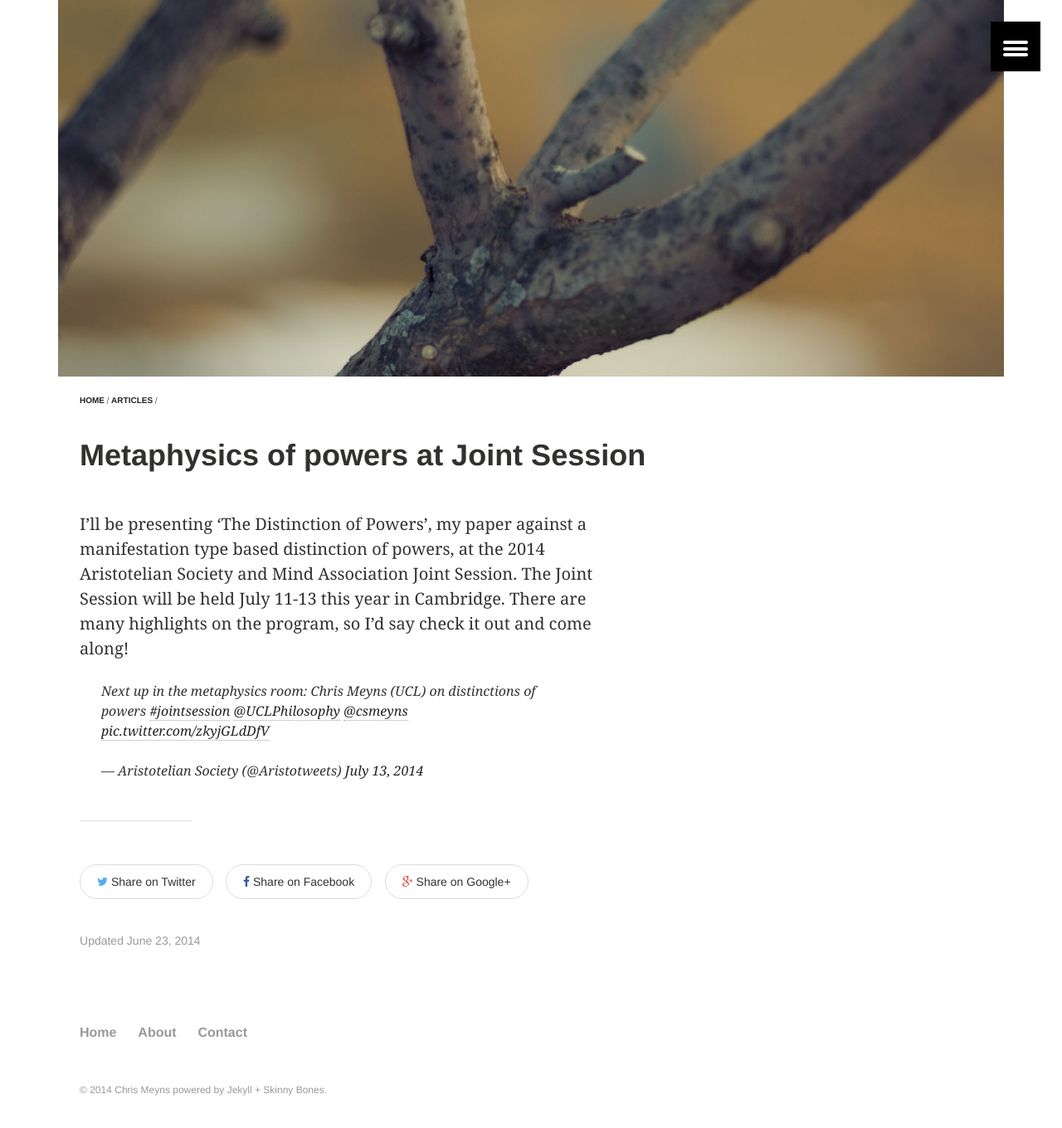
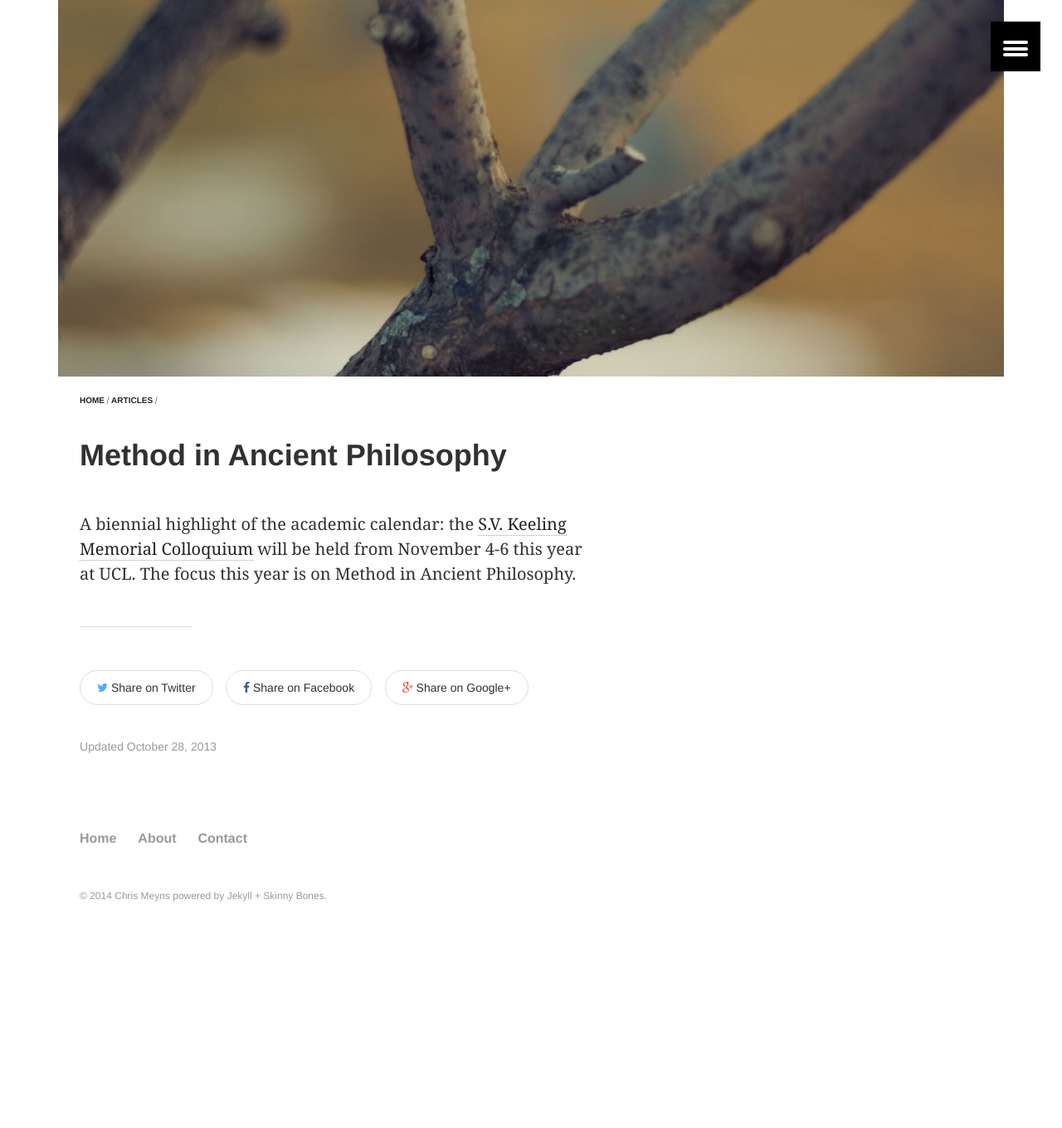
Before and after one commit to msteenhagen/csmeyns.github.io, a Jekyll site: the page built from _posts/articles/2013-10-28-ancientmethod.md, in a window 1280 px wide and 1400 px high, scrolled down 228 px. Shown: the top 1360 px of the window at 83% size. Built offline with Jekyll 4.4.1, drawn with Linux system fonts in a browser that asks for light colours; comment, search, counter and statistics services are not loaded; after the commit the page ends 1394 px from its top, so only the background shows below that.

Commit message:
keeling 2013

```diff
--- a/_posts/articles/2013-10-28-ancientmethod.md
+++ b/_posts/articles/2013-10-28-ancientmethod.md
@@ -1,19 +1,16 @@
 ---
 layout: article
-title: Metaphysics of powers at Joint Session
-date: 2014-06-23T16:19:16-04:00
+title: Method in Ancient Philosophy
+date: 2013-10-28T16:19:16-04:00
 ads: false
 modified:
 categories: articles
-excerpt: I’ll be presenting ‘The Distinction of Powers’, my paper against a manifestation type based distinction of powers, at the 2014 Aristotelian Society and Mind Association Joint Session.
-tags: []
+excerpt: "The biennial Keeling colloquium focuses on Method in Ancient Philosophy."
+tags: [Keeling, ancient philosophy, method, conferences]
 image:
   feature: branch-1600x800.jpg
   teaser: joint.jpg
   thumb:
 ---
 
-I’ll be presenting ‘The Distinction of Powers’, my paper against a manifestation type based distinction of powers, at the 2014 Aristotelian Society and Mind Association Joint Session. The Joint Session will be held July 11-13 this year in Cambridge. There are many highlights on the program, so I’d say check it out and come along!
-
-<blockquote class="twitter-tweet" lang="en"><p>Next up in the metaphysics room: Chris Meyns (UCL) on distinctions of powers <a href="https://twitter.com/hashtag/jointsession?src=hash">#jointsession</a> <a href="https://twitter.com/UCLPhilosophy">@UCLPhilosophy</a> <a href="https://twitter.com/csmeyns">@csmeyns</a> <a href="http://t.co/zkyjGLdDfV">pic.twitter.com/zkyjGLdDfV</a></p>&mdash; Aristotelian Society (@Aristotweets) <a href="https://twitter.com/Aristotweets/statuses/488326872816562176">July 13, 2014</a></blockquote>
-<script async src="//platform.twitter.com/widgets.js" charset="utf-8"></script>
+A biennial highlight of the academic calendar: the [S.V. Keeling Memorial Colloquium](http://www.ucl.ac.uk/philosophy/keeling) will be held from November 4-6 this year at UCL. The focus this year is on Method in Ancient Philosophy.
```
